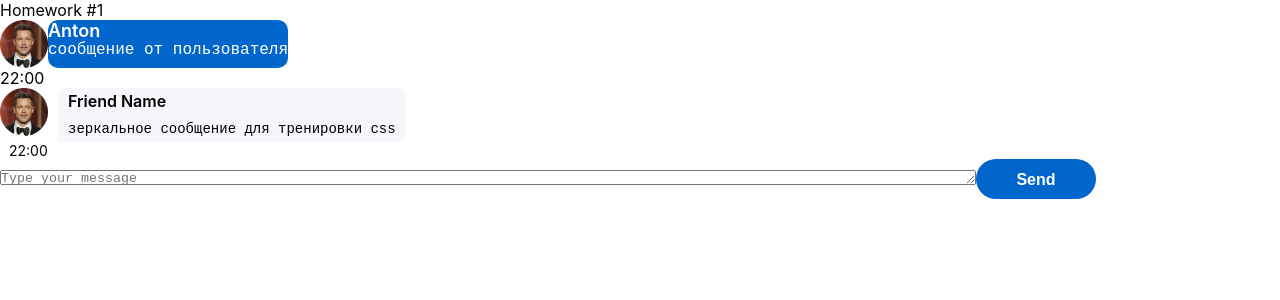
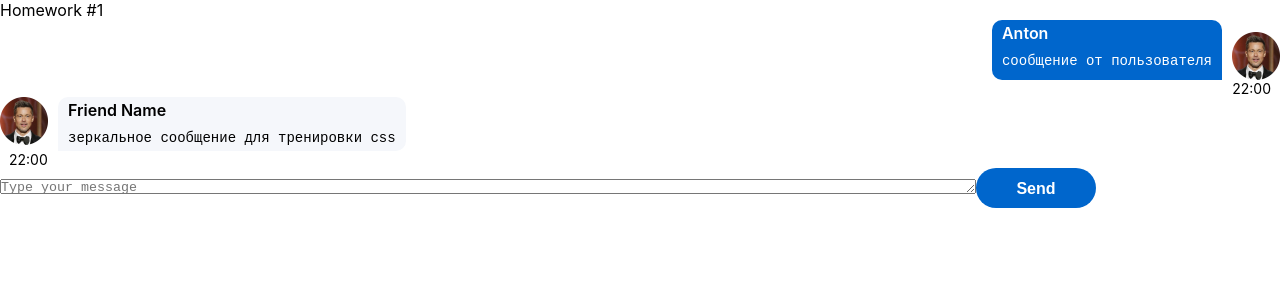
Before and after one commit to antonsadovskiy/tasks-from-ignat, a React (Create React App) app: page / in a window 1280 px wide. Shown: the top 300 px of the page. Built offline with nearby package versions, Linux system fonts and the light colour scheme.

Commit message:
changed styles for message component

```diff
--- a/src/s2-homeworks/hw01/message/Message.module.css
+++ b/src/s2-homeworks/hw01/message/Message.module.css
@@ -1,18 +1,25 @@
 .message {
-
+    display: flex;
+    flex-direction: column;
 }
 
 .imageAndText {
     display: flex;
+    flex-direction: row-reverse;
+    gap: 10px;
 }
 
 .imageAndText img {
     width: 48px;
+    height: 48px;
+    margin-top: 12px;
 }
 
 .text {
     background-color: #0066CC;
-    border-radius: 10px;
+    border-radius: 10px 10px 0 10px;
+    color: white;
+    height: 60px;
 }
 
 .text:after {
@@ -20,20 +27,20 @@
 }
 
 .name {
-    font-size: 18px;
+    padding: 3px 10px 0 10px;
+    font-size: 16px;
     font-weight: 600;
-    color: white;
 }
 
 .messageText {
-
-    font-size: 16px;
+    padding: 10px 10px 5px 10px;
     font-weight: 400;
-    color: white;
-
-
+    font-size: 14px;
 }
 
 .time {
-
+    display: flex;
+    flex-direction: row-reverse;
+    font-size: 14px;
+    margin-right: 9px;
 }
```
